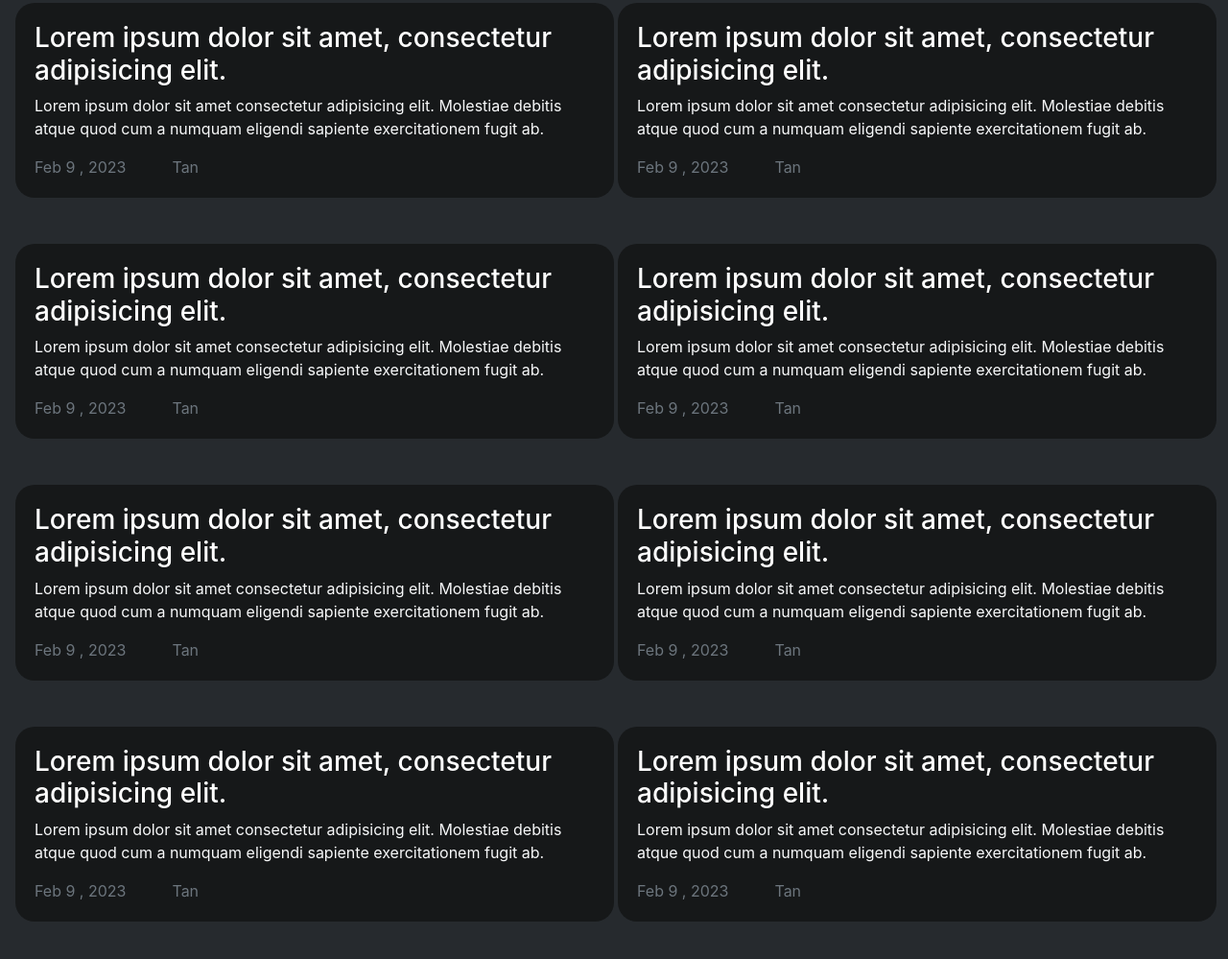
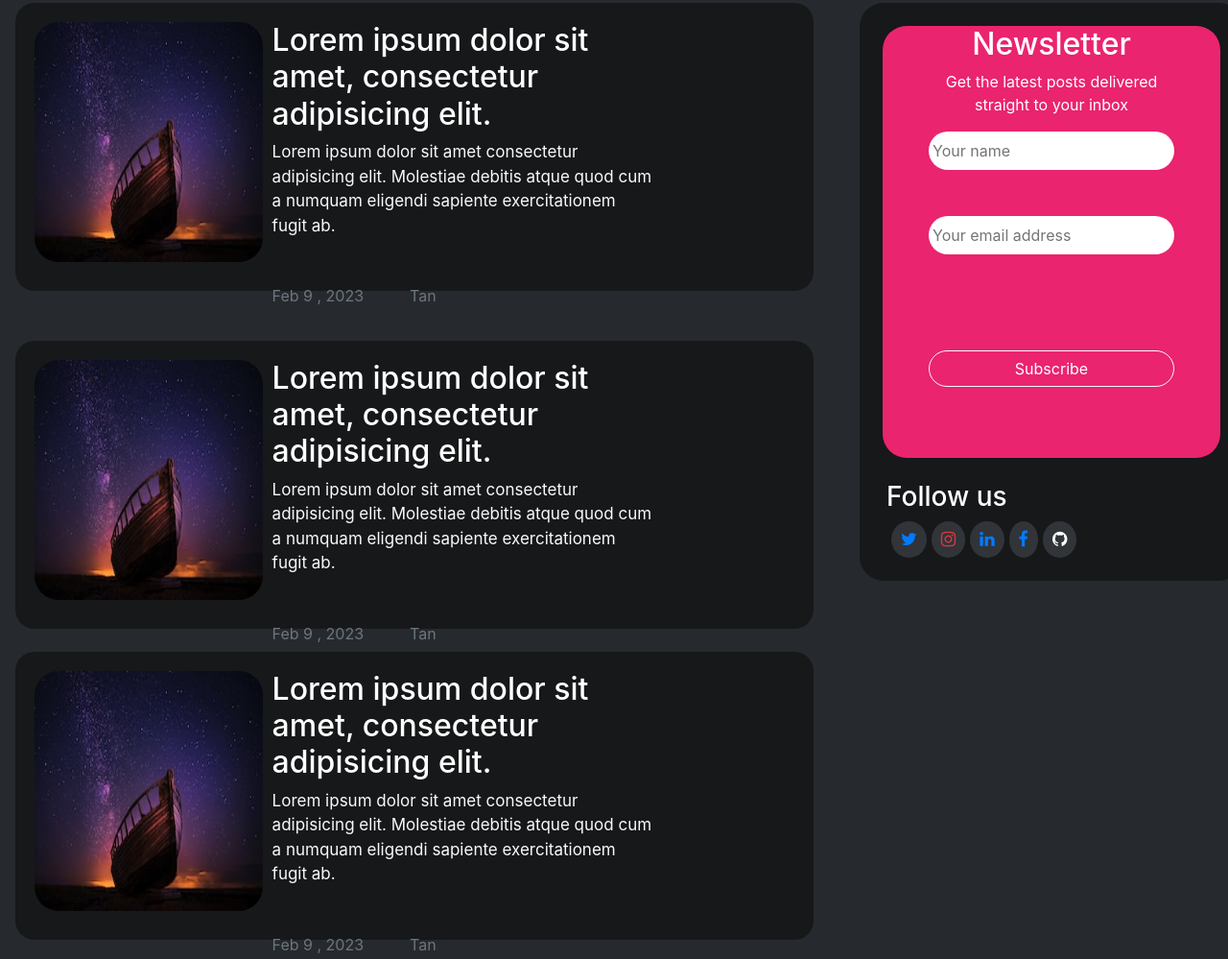
Before and after one commit to Lawal-Tani/BlogSite, a plain HTML site: page index.html in a window 1280 px wide. Shown: the part 406-1405 px from the top of the page at 96% size. Before the commit the page ends 1366 px from the top, so only its background shows below. Drawn offline with Linux system fonts and the light colour scheme; no server answers.

Commit message:
second commit

```diff
--- a/index.html
+++ b/index.html
@@ -12,6 +12,8 @@
     <link rel="stylesheet" href="./style.css" />
     <title>Document</title>
   </head>
+
+
   <body class="px-3" style="background-color: rgb(38, 42, 46)">
     <nav class="nav nav-fill py-4 mt-4 text-right">
       <div class="logo">
@@ -24,6 +26,8 @@
         <button class="btn">Become a member</button>
       </div>
     </nav>
+
+
     <section class="mt-4 d-flex">
       <div class="hd1 col-md-5">
         <div class="cat">
@@ -42,135 +46,202 @@
           ><span class="ml-5 text-secondary" id="author">Tan</span>
         </div>
       </div>
-      <div class="imagedes col-md-5 rounded">
-        <img id="image" src="" alt="" />
+      <div class="imagedes col-md-6">
+        <img
+          id="image"
+          src=".//Images/photo-1670349148055-e11a0b3be242.jpg"
+          alt=""
+          width="100%"
+          class="mt-2 rounded"
+        />
       </div>
     </section>
-    <section class="d-flex mt-5">
-      <div class="newsbox col-md-6 d-flex bg">
-        <div><img id="bximg" src="" alt="" /></div>
-        <div class="text-white">
-          <h3 id="headcont">
+
+
+    <section class="mt-5 d-flex">
+      <div class="newsbox d-flex col-md-8">
+        <div class="lilbx"><img width="100%" id="bximg" src="./Images/photo-1513436539083-9d2127e742f1.jpg" alt="" /></div>
+        <div class="content text-white">
+          <h2 id="headcont">
             Lorem ipsum dolor sit amet, consectetur adipisicing elit.
-          </h3>
+          </h2>
           <p id="desccont" class="text-light">
             Lorem ipsum dolor sit amet consectetur adipisicing elit. Molestiae
             debitis atque quod cum a numquam eligendi sapiente exercitationem
             fugit ab.
           </p>
+          <div class="mt-5">
             <span class="text-secondary" id="date">Feb 9 , 2023</span
               ><span class="ml-5 text-secondary" id="author">Tan</span>
           </div>
         </div>
-      <div class="newsbox col-md-6 d-flex bg mx-1">
-        <div><img id="bximg" src="" alt="" /></div>
-        <div class="text-white">
-          <h3 id="headcont">
+      </div>
+       <div class="ltr p-4 text-white ml-5">
+        <div class="newsletter text-center px-5">
+          <h2>Newsletter</h2>
+          <p>Get the latest posts delivered straight to your inbox</p>
+          <input class="name p-1" placeholder="Your name" type="text" value="">
+          <input class="email p-1 mt-5" placeholder="Your email address" type="email" value="">
+          <button class="btn btn-light">Subscribe</button>
+        </div>
+        <div class="follow mt-4 ml-1">
+          <h3>Follow us</h3>
+           <div class="icons d-flex">
+             <i class="fa fa-twitter text-primary"></i>
+             <i class="fa fa-instagram text-danger"></i>
+             <i class="fa fa-linkedin text-primary"></i>
+             <i class="fa fa-facebook text-primary"></i>
+             <i class="fa fa-github"></i>
+           </div>
+        </div>
+       </div>
+    </section>
+
+
+    <section class="odd">
+      <div class="newsbox d-flex col-md-8">
+        <div class="lilbx"><img width="100%" id="bximg" src="./Images/photo-1513436539083-9d2127e742f1.jpg" alt="" /></div>
+        <div class="content text-white">
+          <h2 id="headcont">
             Lorem ipsum dolor sit amet, consectetur adipisicing elit.
-          </h3>
+          </h2>
           <p id="desccont" class="text-light">
             Lorem ipsum dolor sit amet consectetur adipisicing elit. Molestiae
             debitis atque quod cum a numquam eligendi sapiente exercitationem
             fugit ab.
           </p>
+          <div class="mt-5">
             <span class="text-secondary" id="date">Feb 9 , 2023</span
               ><span class="ml-5 text-secondary" id="author">Tan</span>
           </div>
         </div>
+      </div>
     </section>
-    <section class="d-flex mt-5">
-      <div class="newsbox col-md-6 d-flex bg">
-        <div><img id="bximg" src="" alt="" /></div>
-        <div class="text-white">
-          <h3 id="headcont">
+
+
+    <section class="mt-4">
+      <div class="newsbox d-flex col-md-8">
+        <div class="lilbx"><img width="100%" id="bximg" src="./Images/photo-1513436539083-9d2127e742f1.jpg" alt="" /></div>
+        <div class="content text-white">
+          <h2 id="headcont">
             Lorem ipsum dolor sit amet, consectetur adipisicing elit.
-          </h3>
+          </h2>
           <p id="desccont" class="text-light">
             Lorem ipsum dolor sit amet consectetur adipisicing elit. Molestiae
             debitis atque quod cum a numquam eligendi sapiente exercitationem
             fugit ab.
           </p>
+          <div class="mt-5">
             <span class="text-secondary" id="date">Feb 9 , 2023</span
               ><span class="ml-5 text-secondary" id="author">Tan</span>
           </div>
         </div>
-      <div class="newsbox col-md-6 d-flex bg mx-1">
-        <div><img id="bximg" src="" alt="" /></div>
-        <div class="text-white">
-          <h3 id="headcont">
+      </div>
+    </section>
+
+
+    <section class="mt-4">
+      <div class="newsbox d-flex col-md-8">
+        <div class="lilbx"><img width="100%" id="bximg" src="./Images/photo-1513436539083-9d2127e742f1.jpg" alt="" /></div>
+        <div class="content text-white">
+          <h2 id="headcont">
             Lorem ipsum dolor sit amet, consectetur adipisicing elit.
-          </h3>
+          </h2>
           <p id="desccont" class="text-light">
             Lorem ipsum dolor sit amet consectetur adipisicing elit. Molestiae
             debitis atque quod cum a numquam eligendi sapiente exercitationem
             fugit ab.
           </p>
+          <div class="mt-5">
             <span class="text-secondary" id="date">Feb 9 , 2023</span
               ><span class="ml-5 text-secondary" id="author">Tan</span>
           </div>
         </div>
+      </div>
     </section>
-    <section class="d-flex mt-5">
-      <div class="newsbox col-md-6 d-flex bg">
-        <div><img id="bximg" src="" alt="" /></div>
-        <div class="text-white">
-          <h3 id="headcont">
+
+
+    <section class="mt-4">
+      <div class="newsbox d-flex col-md-8">
+        <div class="lilbx"><img width="100%" id="bximg" src="./Images/photo-1513436539083-9d2127e742f1.jpg" alt="" /></div>
+        <div class="content text-white">
+          <h2 id="headcont">
             Lorem ipsum dolor sit amet, consectetur adipisicing elit.
-          </h3>
+          </h2>
           <p id="desccont" class="text-light">
             Lorem ipsum dolor sit amet consectetur adipisicing elit. Molestiae
             debitis atque quod cum a numquam eligendi sapiente exercitationem
             fugit ab.
           </p>
+          <div class="mt-5">
             <span class="text-secondary" id="date">Feb 9 , 2023</span
               ><span class="ml-5 text-secondary" id="author">Tan</span>
           </div>
         </div>
-      <div class="newsbox col-md-6 d-flex bg mx-1">
-        <div><img id="bximg" src="" alt="" /></div>
-        <div class="text-white">
-          <h3 id="headcont">
+      </div>
+    </section>
+
+
+
+
+    <section class="mt-4">
+      <div class="newsbox d-flex col-md-8">
+        <div class="lilbx"><img width="100%" id="bximg" src="./Images/photo-1513436539083-9d2127e742f1.jpg" alt="" /></div>
+        <div class="content text-white">
+          <h2 id="headcont">
             Lorem ipsum dolor sit amet, consectetur adipisicing elit.
-          </h3>
+          </h2>
           <p id="desccont" class="text-light">
             Lorem ipsum dolor sit amet consectetur adipisicing elit. Molestiae
             debitis atque quod cum a numquam eligendi sapiente exercitationem
             fugit ab.
           </p>
+          <div class="mt-5">
             <span class="text-secondary" id="date">Feb 9 , 2023</span
               ><span class="ml-5 text-secondary" id="author">Tan</span>
           </div>
         </div>
+      </div>
     </section>
-    <section class="d-flex mt-5">
-      <div class="newsbox col-md-6 d-flex bg">
-        <div><img id="bximg" src="" alt="" /></div>
-        <div class="text-white">
-          <h3 id="headcont">
+
+
+    <section class="mt-4">
+      <div class="newsbox d-flex col-md-8">
+        <div class="lilbx"><img width="100%" id="bximg" src="./Images/photo-1513436539083-9d2127e742f1.jpg" alt="" /></div>
+        <div class="content text-white">
+          <h2 id="headcont">
             Lorem ipsum dolor sit amet, consectetur adipisicing elit.
-          </h3>
+          </h2>
           <p id="desccont" class="text-light">
             Lorem ipsum dolor sit amet consectetur adipisicing elit. Molestiae
             debitis atque quod cum a numquam eligendi sapiente exercitationem
             fugit ab.
           </p>
+          <div class="mt-5">
             <span class="text-secondary" id="date">Feb 9 , 2023</span
               ><span class="ml-5 text-secondary" id="author">Tan</span>
           </div>
         </div>
-      <div class="newsbox col-md-6 d-flex bg mx-1">
-        <div><img id="bximg" src="" alt="" /></div>
-        <div class="text-white">
-          <h3 id="headcont">
+      </div>
+    </section>
+
+
+    <section class="mt-4">
+      <div class="newsbox d-flex col-md-8">
+        <div class="lilbx"><img width="100%" id="bximg" src="./Images/photo-1513436539083-9d2127e742f1.jpg" alt="" /></div>
+        <div class="content text-white">
+          <h2 id="headcont">
             Lorem ipsum dolor sit amet, consectetur adipisicing elit.
-          </h3>
+          </h2>
           <p id="desccont" class="text-light">
             Lorem ipsum dolor sit amet consectetur adipisicing elit. Molestiae
             debitis atque quod cum a numquam eligendi sapiente exercitationem
             fugit ab.
           </p>
+          <div class="mt-5">
             <span class="text-secondary" id="date">Feb 9 , 2023</span
               ><span class="ml-5 text-secondary" id="author">Tan</span>
+          </div>
         </div>
       </div>
     </section>
--- a/style.css
+++ b/style.css
@@ -39,4 +39,54 @@
     background-color: rgb(22,24,25);
     padding: 20px;
     border-radius: 20px;
+    height: 300px;
 }
+.newsbox p{
+    font-size: 17px;
+}
+.imagedes{
+    width: 100%;
+    padding: 20px;
+    background-color: rgb(22,24,25);
+    border-radius: 35px;
+}
+.lilbx{
+    width: 30%;
+    margin-right: 10px;
+}
+.lilbx img{
+    border-radius: 25px;
+    height: 250px;
+}
+.content{
+    width: 50%;
+}
+.newsletter{
+    display: flex;
+    flex-direction: column;
+    background:rgb(234,36,111);
+    border-radius: 25px;
+    height: 450px;
+}
+.newsletter button{
+    margin-top: 100px;
+}
+.newsletter input{
+    border-radius: 20px;
+    border: none;
+    height: 40px;
+}
+.ltr{
+        background-color: rgb(22,24,25);
+        border-radius: 25px;
+}
+.fa{
+    margin-left: 5px;
+    background-color: rgb(49,52,56);
+    padding: 10px;
+    border-radius: 50%;
+    font-size: 18px;
+}
+.odd{
+    margin-top: -250px;
+}
```
Also changed, not shown: Images/photo-1513436539083-9d2127e742f1.jpg (added), Images/photo-1670349148055-e11a0b3be242.jpg (added). Lines whose indentation alone changed are shown as unchanged.
